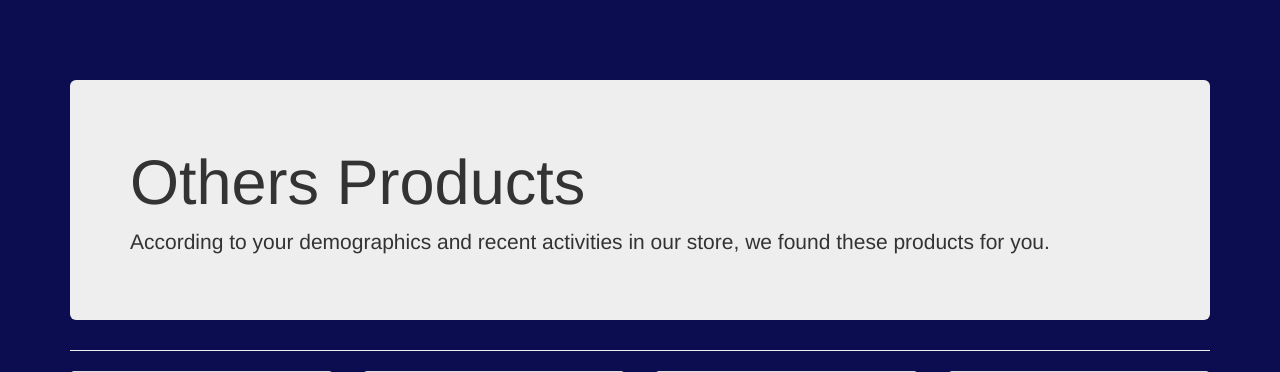
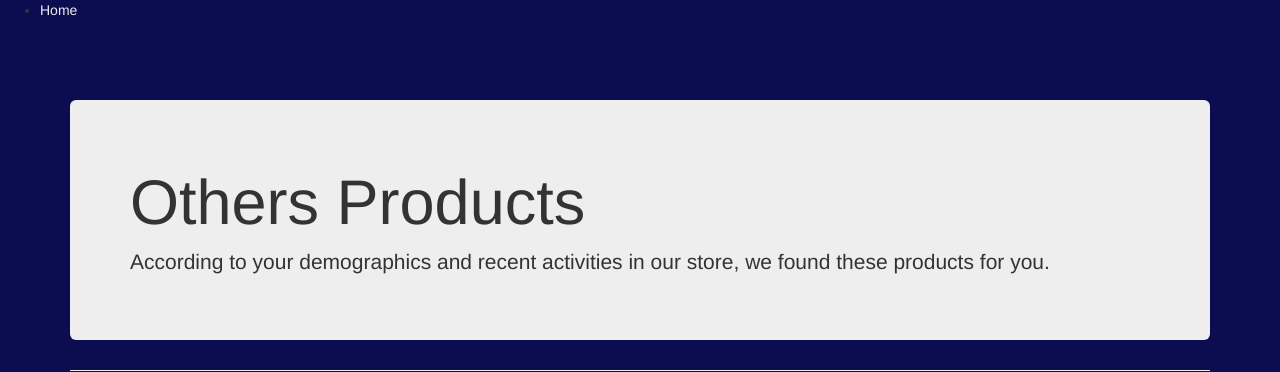
Before and after one commit to drizedunn/the-ads-sys, a Flask app: template templates/others.html in a window 1280 px wide. Shown: the top 372 px of the page. Run offline with Flask 2, Linux system fonts and the light colour scheme; the template is opened without the code that fills it, so the values that code supplies are empty; parts of the project's set-up code (start-up, migrations or seed data) failed here and were passed over; some libraries are stand-ins or nearby versions.

Commit message:
Update others.html

```diff
--- a/templates/others.html
+++ b/templates/others.html
@@ -15,6 +15,11 @@
     </head>
 
     <body>
+        <div class="paragh">
+            <ul>
+                <li><a href="/">Home</a></li>
+            </ul>
+        </div>
         <div class="container content">
             <!-- Jumbotron Header -->
             <div class="jumbotron home-spacer" id="products-jumbotron">
```
